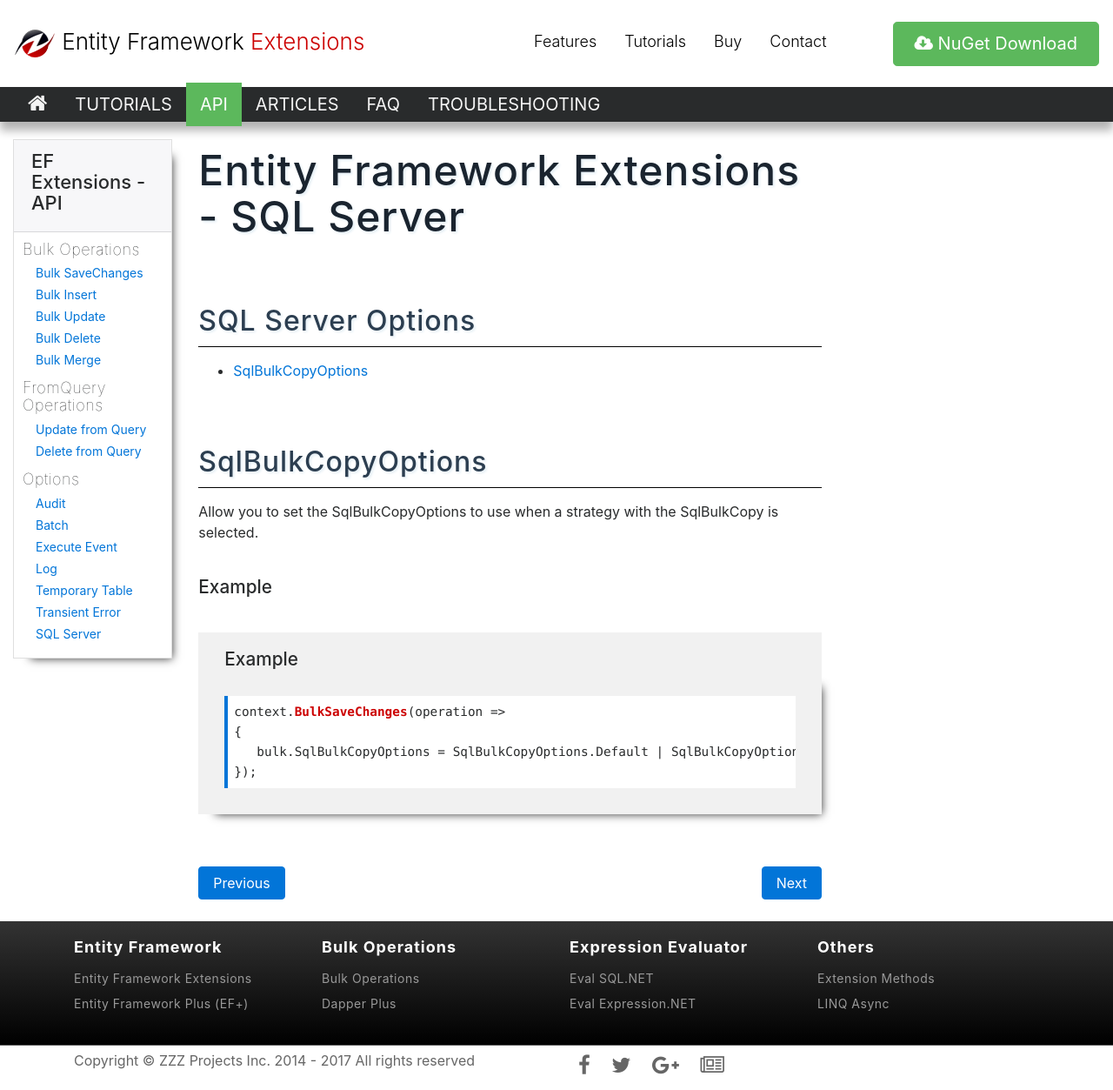
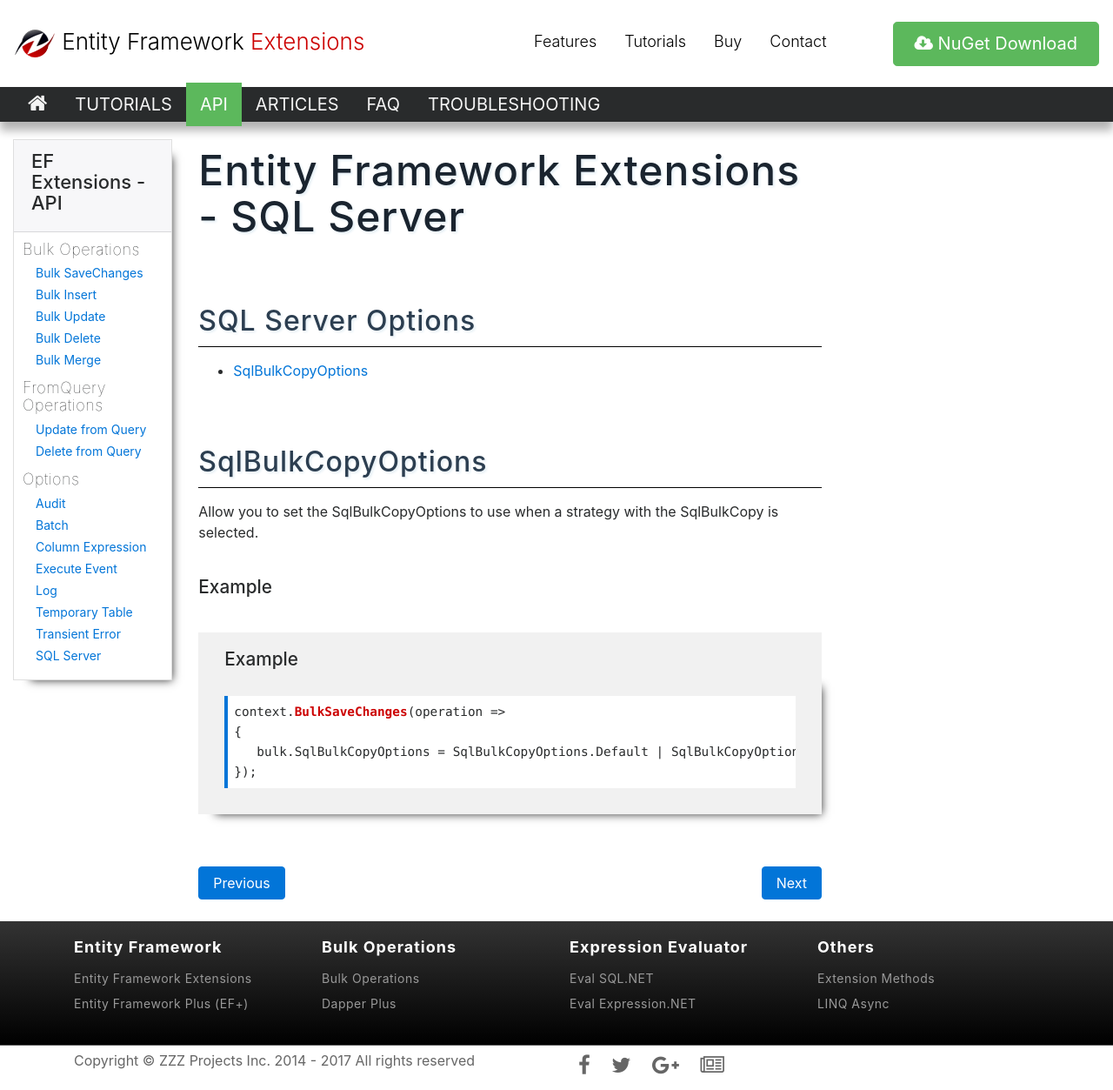
Before and after one commit to zzzprojects/EntityFramework-Extensions, a Jekyll site: the page built from docs/pages/api/options-sql-server.md, in a window 1280 px wide and 1253 px high. Shown: the whole window at 87% size. Built offline with Jekyll 4.4.1, drawn with Linux system fonts in a browser that asks for light colours; nearby versions of some CDN libraries.

Commit message:
Update aside.html

```diff
--- a/docs/_includes/aside.html
+++ b/docs/_includes/aside.html
@@ -51,6 +51,7 @@
 		<ul>
 			<li><a href="audit">Audit</a></li>
 			<li><a href="batch">Batch</a></li>
+			<li><a href="column-expression">Column Expression</a></li>
 			<li><a href="execute-event">Execute Event</a></li>
 			<li><a href="log">Log</a></li>
 			<li><a href="temporary-table">Temporary Table</a></li>
```
